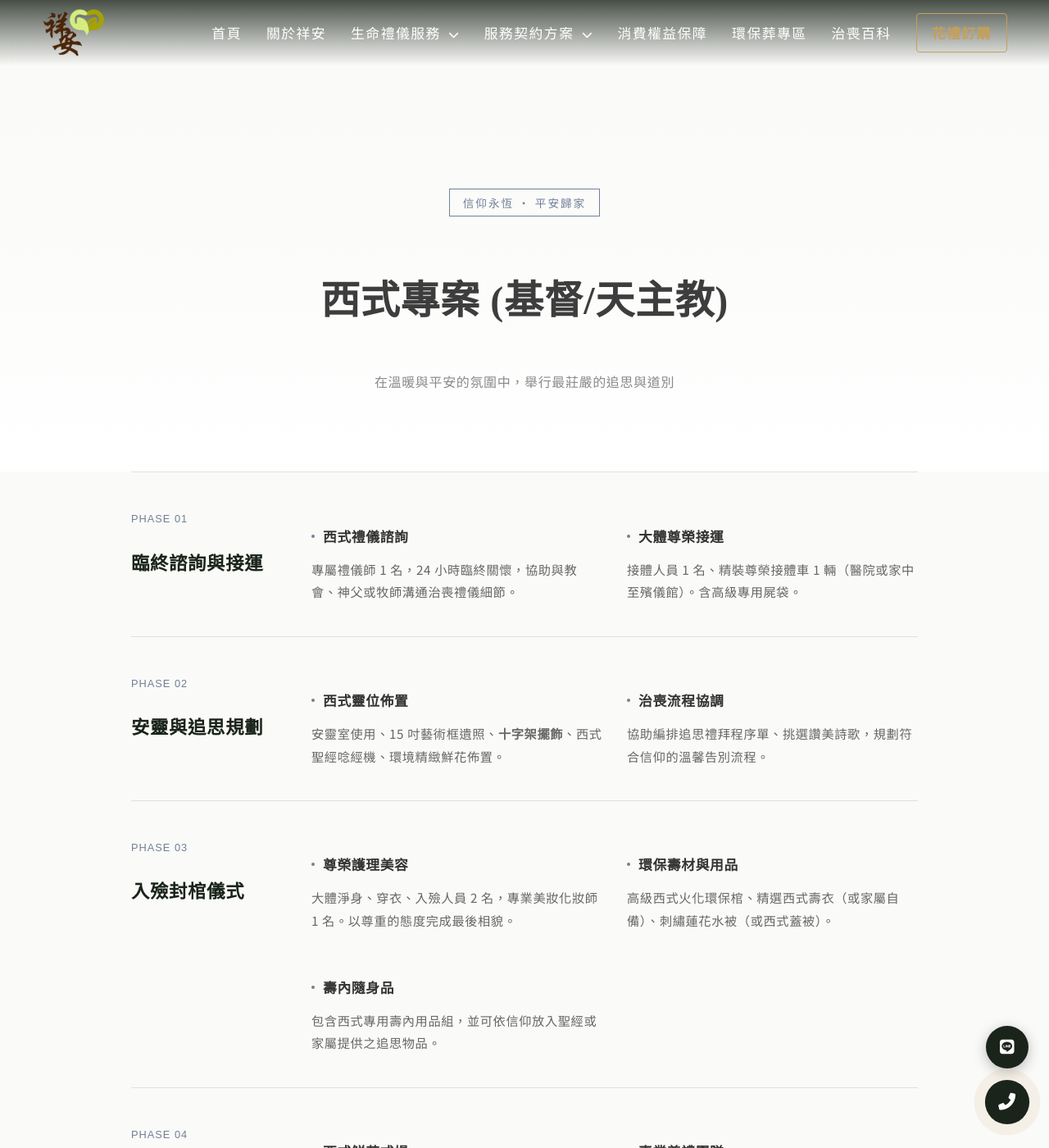
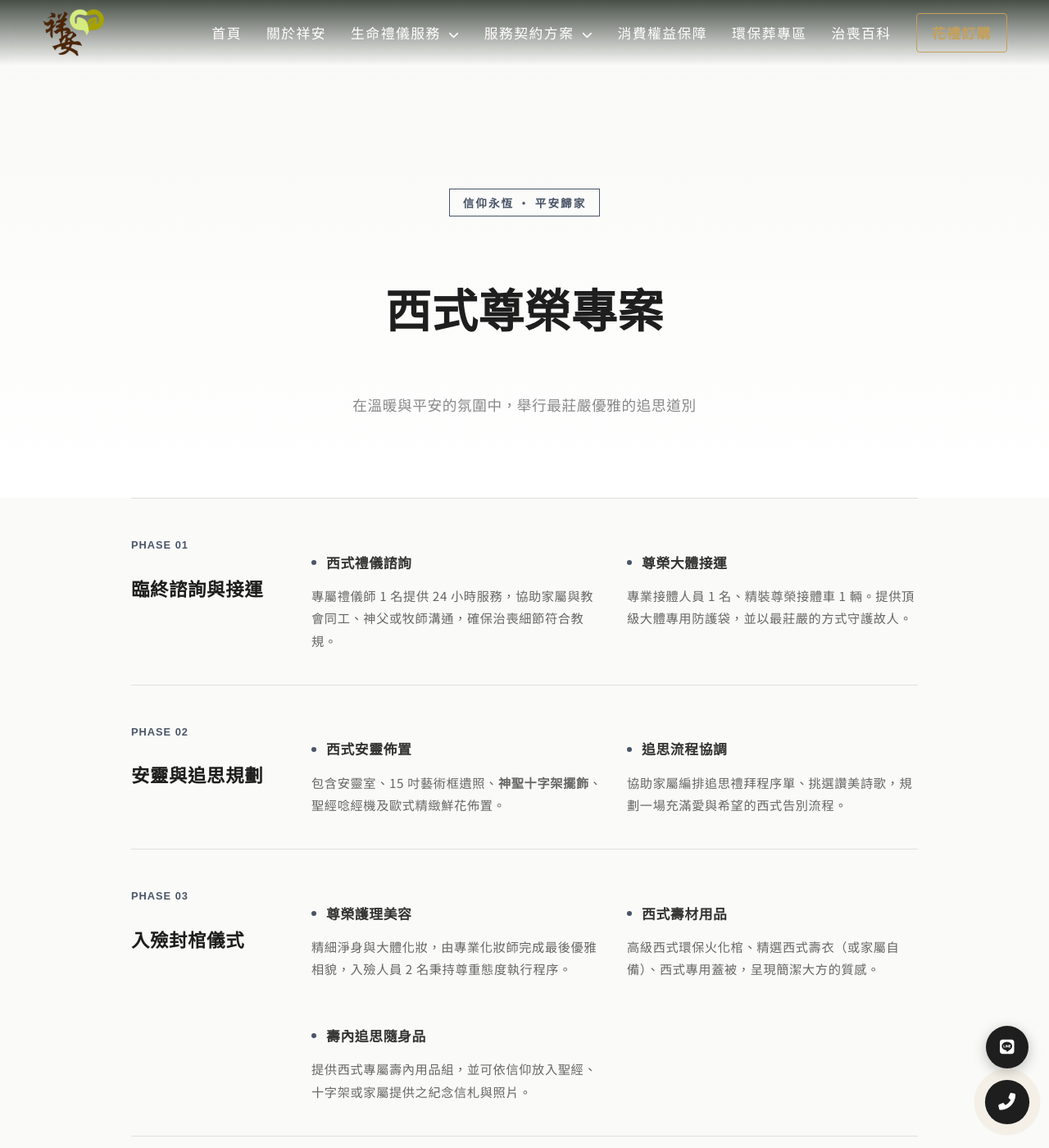
Before and after one commit to Shiangan/Shiangan, a Jekyll site: the page built from deed07.html, in a window 1280 px wide and 1400 px high. Shown: the whole window at 82% size. Built offline with Jekyll 4.4.1, drawn with Linux system fonts in a browser that asks for light colours; some web fonts are replaced; some of the changed text lies outside the part shown.

Commit message:
Update deed07.html

```diff
--- a/deed07.html
+++ b/deed07.html
@@ -8,15 +8,40 @@ permalink: /deed07.html/
     <meta charset="utf-8">
     <meta http-equiv="X-UA-Compatible" content="IE=edge">
     <meta name="viewport" content="width=device-width, initial-scale=1">
-    <title>西式尊榮專案 | 祥安生命 - 在主懷抱，永恆安息</title>
-    <meta name="description" content="祥安生命西式基督/天主教專案，秉持信仰尊嚴，提供十字架鮮花式場佈置與莊嚴追思禮拜規劃。由國家認證禮儀師團隊守護，引導親人在愛與平安中回歸天家。">
+
+    <title>西式尊榮專案 6.8萬起 | 祥安生命 - 基督/天主教追思禮拜規劃與十字架鮮花式場</title>
+    <meta name="description" content="祥安生命「西式尊榮專案」售價 68,000 元起，專為基督徒與天主教徒設計。提供莊嚴十字架鮮花式場佈置、追思禮拜程序規劃與專業禮儀守護。在平安與愛的氛圍中，引導親人回歸天家，得享永恆安息。">
 
     {% include head.html %}
+
+    <script type="application/ld+json">
+    {
+      "@context": "https://schema.org/",
+      "@type": "Product",
+      "name": "祥安生命 西式尊榮專案",
+      "image": "{{ site.url }}{{ site.baseurl }}/images/og-default.jpg",
+      "description": "專業西式基督/天主教追思禮拜規劃，配置十字架鮮花式場，在主懷抱中完成最優雅的生命告別。",
+      "brand": {
+        "@type": "Brand",
+        "name": "祥安生命"
+      },
+      "offers": {
+        "@type": "Offer",
+        "url": "{{ page.url | absolute_url }}",
+        "priceCurrency": "TWD",
+        "price": "68000",
+        "availability": "https://schema.org/InStock",
+        "priceValidUntil": "2026-12-31"
+      }
+    }
+    </script>
 
     <style>
         :root {
             --soft-bg: #F9F9F7;
             --border-color: #E0E0DB;
+            --west-blue: #4A5568; /* 偏冷色調藍灰，展現西式優雅 */
+            --deep-ink: #1e1e1e;
         }
 
         /* 頂部視覺區 */
@@ -28,12 +53,13 @@ permalink: /deed07.html/
 
         .plan-badge {
             display: inline-block;
-            border: 1px solid #718096; /* 偏冷色調，展現西式簡潔 */
-            color: #718096;
+            border: 1px solid var(--west-blue);
+            color: var(--west-blue);
             padding: 4px 16px;
             font-size: 0.85rem;
             letter-spacing: 2px;
             margin-bottom: 20px;
+            font-weight: 700;
         }
 
         /* 契約內容容器 */
@@ -61,8 +87,9 @@ permalink: /deed07.html/
         .section-info .item-count {
             font-family: 'Work Sans', sans-serif;
             font-size: 0.8rem;
-            color: #718096;
+            color: var(--west-blue);
             letter-spacing: 1px;
+            font-weight: 700;
         }
 
         /* 細項清單 */
@@ -83,10 +110,10 @@ permalink: /deed07.html/
 
         .detail-item h4::before {
             content: "";
-            width: 4px;
-            height: 4px;
-            background: #718096;
-            margin-right: 10px;
+            width: 6px;
+            height: 6px;
+            background: var(--west-blue);
+            margin-right: 12px;
             border-radius: 50%;
         }
 
@@ -99,32 +126,62 @@ permalink: /deed07.html/
 
         /* 總價區 */
         .price-summary {
-            background: #2D3748; /* 深灰色調，更顯西式肅穆 */
+            background: #2D3748; /* 深灰色調，顯現西式肅穆感 */
             color: #fff;
-            padding: 60px 40px;
+            padding: 80px 40px;
             text-align: center;
             margin-top: 40px;
             position: relative;
+            overflow: hidden;
         }
 
         .price-summary h2 {
             font-family: 'Noto Serif TC', serif;
-            font-size: 2.2rem;
+            font-size: 2.5rem;
             letter-spacing: 4px;
+            margin-bottom: 10px;
+        }
+
+        .price-summary p {
+            opacity: 0.7;
+            font-size: 1rem;
+            letter-spacing: 2px;
+        }
+
+        .watermark {
+            position: absolute;
+            font-size: 8rem;
+            font-weight: 900;
+            color: rgba(255,255,255,0.03);
+            top: 50%;
+            left: 50%;
+            transform: translate(-50%, -50%);
+            white-space: nowrap;
+            pointer-events: none;
         }
 
         /* 備註卡片 */
         .note-card {
             background: var(--soft-bg);
-            padding: 30px;
+            padding: 40px;
             margin-top: 40px;
             border-radius: 4px;
+            border-left: 4px solid var(--west-blue);
+        }
+
+        .note-card h5 {
+            font-weight: 700;
+            font-size: 1.1rem;
+            margin-bottom: 15px;
+            color: var(--deep-ink);
         }
 
         @media (max-width: 768px) {
-            .contract-section { grid-template-columns: 1fr; gap: 20px; }
+            .contract-section { grid-template-columns: 1fr; gap: 20px; padding: 30px 0; }
             .detail-list { grid-template-columns: 1fr; gap: 20px; }
             .plan-hero { padding: 100px 0 50px; }
+            .plan-hero h1 { font-size: 2.2rem !important; }
+            .price-summary h2 { font-size: 1.8rem; }
         }
     </style>
 </head>
@@ -136,8 +193,8 @@ permalink: /deed07.html/
         <section class="plan-hero">
             <div class="wrapper">
                 <span class="plan-badge reveal">信仰永恆 · 平安歸家</span>
-                <h1 class="reveal" style="font-family: 'Noto Serif TC', serif; font-size: 3rem;">西式專案 (基督/天主教)</h1>
-                <p class="reveal" style="opacity: 0.6;">在溫暖與平安的氛圍中，舉行最莊嚴的追思與道別</p>
+                <h1 class="reveal" style="font-family: 'Noto Serif TC', serif; font-size: 3.5rem; color: var(--deep-ink);">西式尊榮專案</h1>
+                <p class="reveal" style="font-size: 1.1rem; color: #888; margin-top: 20px;">在溫暖與平安的氛圍中，舉行最莊嚴優雅的追思道別</p>
             </div>
         </section>
 
@@ -151,11 +208,11 @@ permalink: /deed07.html/
                 <div class="detail-list">
                     <div class="detail-item">
                         <h4>西式禮儀諮詢</h4>
-                        <p>專屬禮儀師 1 名，24 小時臨終關懷，協助與教會、神父或牧師溝通治喪禮儀細節。</p>
+                        <p>專屬禮儀師 1 名提供 24 小時服務，協助家屬與教會同工、神父或牧師溝通，確保治喪細節符合教規。</p>
                     </div>
                     <div class="detail-item">
-                        <h4>大體尊榮接運</h4>
-                        <p>接體人員 1 名、精裝尊榮接體車 1 輛（醫院或家中至殯儀館）。含高級專用屍袋。</p>
+                        <h4>尊榮大體接運</h4>
+                        <p>專業接體人員 1 名、精裝尊榮接體車 1 輛。提供頂級大體專用防護袋，並以最莊嚴的方式守護故人。</p>
                     </div>
                 </div>
             </div>
@@ -167,12 +224,12 @@ permalink: /deed07.html/
                 </div>
                 <div class="detail-list">
                     <div class="detail-item">
-                        <h4>西式靈位佈置</h4>
-                        <p>安靈室使用、15 吋藝術框遺照、<strong>十字架擺飾</strong>、西式聖經唸經機、環境精緻鮮花佈置。</p>
+                        <h4>西式安靈佈置</h4>
+                        <p>包含安靈室、15 吋藝術框遺照、<strong>神聖十字架擺飾</strong>、聖經唸經機及歐式精緻鮮花佈置。</p>
                     </div>
                     <div class="detail-item">
-                        <h4>治喪流程協調</h4>
-                        <p>協助編排追思禮拜程序單、挑選讚美詩歌，規劃符合信仰的溫馨告別流程。</p>
+                        <h4>追思流程協調</h4>
+                        <p>協助家屬編排追思禮拜程序單、挑選讚美詩歌，規劃一場充滿愛與希望的西式告別流程。</p>
                     </div>
                 </div>
             </div>
@@ -185,15 +242,15 @@ permalink: /deed07.html/
                 <div class="detail-list">
                     <div class="detail-item">
                         <h4>尊榮護理美容</h4>
-                        <p>大體淨身、穿衣、入殮人員 2 名，專業美妝化妝師 1 名。以尊重的態度完成最後相貌。</p>
+                        <p>精細淨身與大體化妝，由專業化妝師完成最後優雅相貌，入殮人員 2 名秉持尊重態度執行程序。</p>
                     </div>
                     <div class="detail-item">
-                        <h4>環保壽材與用品</h4>
-                        <p>高級西式火化環保棺、精選西式壽衣（或家屬自備）、刺繡蓮花水被（或西式蓋被）。</p>
+                        <h4>西式壽材用品</h4>
+                        <p>高級西式環保火化棺、精選西式壽衣（或家屬自備）、西式專用蓋被，呈現簡潔大方的質感。</p>
                     </div>
                     <div class="detail-item">
-                        <h4>壽內隨身品</h4>
-                        <p>包含西式專用壽內用品組，並可依信仰放入聖經或家屬提供之追思物品。</p>
+                        <h4>壽內追思隨身品</h4>
+                        <p>提供西式專屬壽內用品組，並可依信仰放入聖經、十字架或家屬提供之紀念信札與照片。</p>
                     </div>
                 </div>
             </div>
@@ -206,15 +263,15 @@ permalink: /deed07.html/
                 <div class="detail-list">
                     <div class="detail-item">
                         <h4>西式鮮花式場</h4>
-                        <p><strong>6-10 呎西式精緻鮮花式場</strong>、<strong>大型木製或鮮花十字架</strong>、西式牌樓、獻花圈、收付處整體佈置。</p>
+                        <p><strong>6-10 呎西式風格鮮花式場</strong>、<strong>大型手工木製或鮮花十字架</strong>、西式牌樓及收付處美學佈置。</p>
                     </div>
                     <div class="detail-item">
                         <h4>專業奠禮團隊</h4>
-                        <p><strong>資深司儀 1 名</strong>、親屬黑袍或素雅胸花 10 套、洗淨毛巾 1 組。全程協助教會同工進行儀式。</p>
+                        <p><strong>資深司儀 1 名</strong>全程導引、親屬素雅胸花 10 套及洗淨毛巾組，全程協助教會進行禮拜。</p>
                     </div>
                     <div class="detail-item">
-                        <h4>文書耗材與杯水</h4>
-                        <p>高級禮簿、提名簿、謝卡、簽字筆 1 套、奠禮儀式用杯水提供。</p>
+                        <h4>文書耗材與飲水</h4>
+                        <p>提供高質感禮簿、提名簿、謝卡、簽字筆耗材組，並供應追思會現場充足之瓶裝飲用水。</p>
                     </div>
                 </div>
             </div>
@@ -226,32 +283,33 @@ permalink: /deed07.html/
                 </div>
                 <div class="detail-list">
                     <div class="detail-item">
-                        <h4>發引火化儀式</h4>
-                        <p>禮儀人員 1 名隨車協助送至火化場、專業移柩扶棺人員 1 組。</p>
+                        <h4>發引儀式</h4>
+                        <p>禮儀專員隨車協助護送至火化場、專業移柩扶棺人員 1 組，確保發引過程順暢且莊嚴。</p>
                     </div>
                     <div class="detail-item">
-                        <h4>骨灰保存容器</h4>
-                        <p>標準黑花崗骨灰罐（可更換為十字架式樣）、刻字描金、彩色玉相、撿骨封罐及黃絲巾（或白巾）包覆。</p>
+                        <h4>西式骨灰容器</h4>
+                        <p>特選黑花崗骨灰罐（可更換十字架式樣）、刻字描金、瓷像鑲嵌、專業撿骨封罐與白/黃絲巾包覆。</p>
                     </div>
                     <div class="detail-item">
-                        <h4>後續追思服務</h4>
-                        <p>協助百日/週年追思提醒，永久免費提供喪葬相關法規、補助申請與晉塔諮詢。</p>
+                        <h4>終身追思關懷</h4>
+                        <p>主動提醒週年追思日期。永久提供全台塔位諮詢、西式治喪禮俗與相關補助申請諮詢服務。</p>
                     </div>
                 </div>
             </div>
 
             <div class="price-summary reveal">
-                <div class="watermark" style="color: rgba(255,255,255,0.05); top:0;">ETERNAL</div>
-                <h2>服務契約總價 陸萬捌仟元起</h2>
-                <p>祥安生命 · 在主懷裡得享永恆的平安</p>
+                <div class="watermark">ETERNAL</div>
+                <p>服務契約總價</p>
+                <h2>新台幣 陸萬捌仟元 起</h2>
+                <p>— 祥安生命 · 在主懷裡得享永恆的平安 —</p>
             </div>
 
             <div class="note-card reveal">
-                <h5 style="font-weight: 700; margin-bottom: 10px;">西式方案說明</h5>
-                <ul style="list-style: decimal; margin-left: 20px; line-height: 2; font-size: 0.9rem; opacity: 0.7;">
-                    <li>本方案專為基督徒、天主教徒設計，移除所有傳統道教祭品。</li>
-                    <li>代辦各項殯儀館規費，均依據政府收據實報實銷。</li>
-                    <li>式場佈置以白、粉、綠等素雅鮮花為主，並配置大十字架，彰顯信仰莊嚴。</li>
+                <h5><i class="fas fa-cross" style="margin-right:8px; color:var(--west-blue);"></i> 西式方案說明</h5>
+                <ul style="list-style: decimal; margin-left: 20px; line-height: 2; font-size: 0.95rem; color: #555;">
+                    <li>本方案專為基督徒、天主教徒設計，全面移除傳統道教祭品，回歸純粹追思。</li>
+                    <li>式場佈置預設為白、粉、綠等素雅色系鮮花，並配置<strong>大型標誌十字架</strong>彰顯信仰。</li>
+                    <li>所有代辦殯儀館规費及火化規費，均<strong>依政府公定收據實報實銷</strong>，絕不變相加價。</li>
                 </ul>
             </div>
 
```
